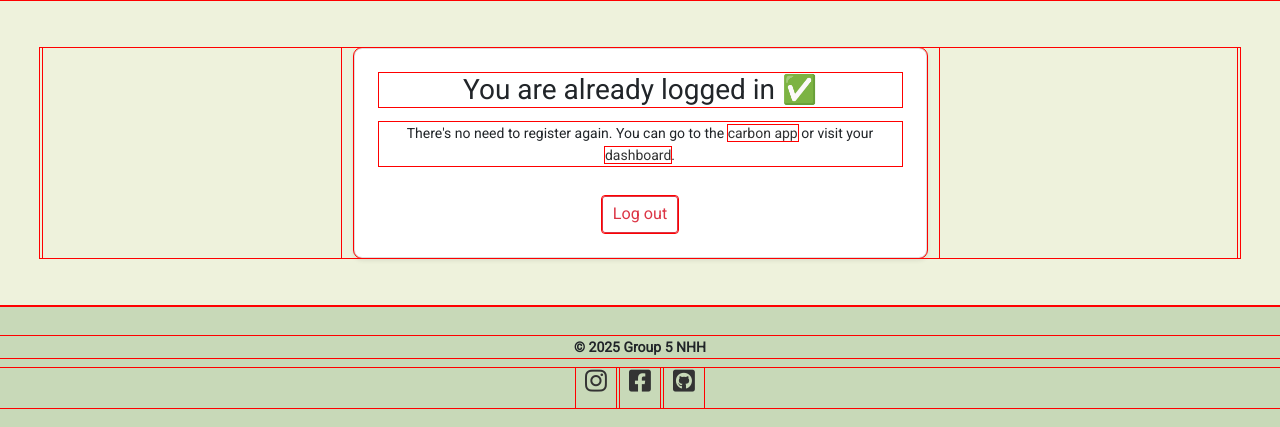
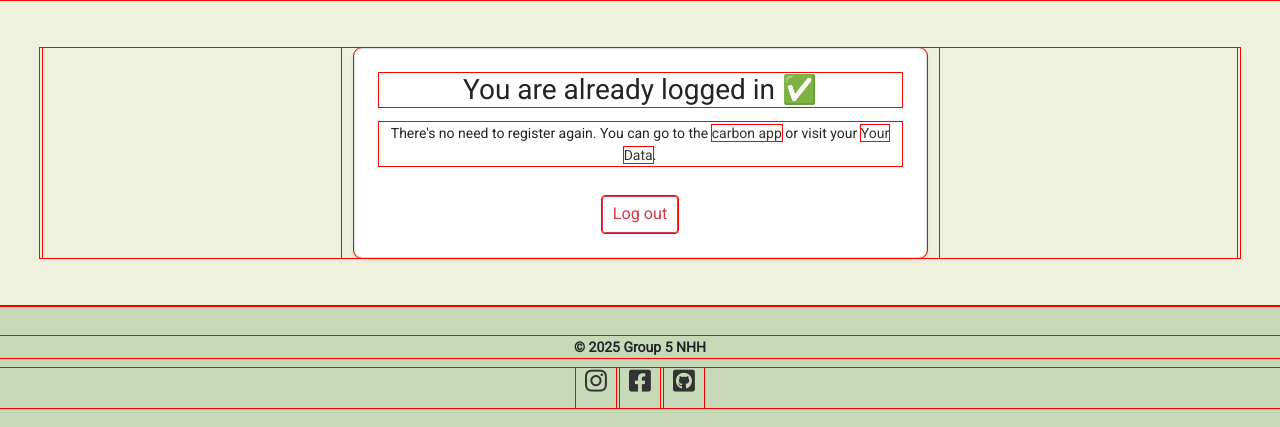
Before and after one commit to NHHSVolunteer/Carbonapp-3, a Flask app: template Capp/templates/users/register.html in a window 1280 px wide. Shown: the part 100-527 px from the top of the page. Run offline with Flask 2, Linux system fonts and the light colour scheme; the template is opened without the code that fills it: values that come from a table or form of the project are taken from there, others are empty; a user stored in the database is signed in; some libraries are stand-ins or nearby versions.

Commit message:
Update register.html
dashboard to data page

```diff
--- a/Capp/templates/users/register.html
+++ b/Capp/templates/users/register.html
@@ -16,7 +16,7 @@
               There's no need to register again. You can go to the
               <a href="{{ url_for('carbon_app.carbon_app_home') }}">carbon app</a>
               or visit your
-              <a href="{{ url_for('carbon_app.your_data') }}">dashboard</a>.
+              <a href="{{ url_for('carbon_app.your_data') }}">Your Data</a>.
             </p>
             <!-- Optional logout button -->
             <a href="{{ url_for('users.logout') }}" class="btn btn-outline-danger btn-sm">Log out</a>
```
